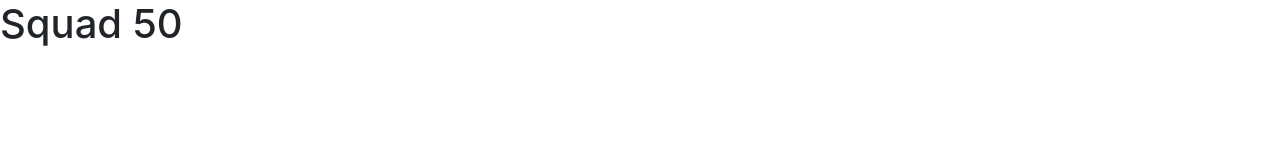
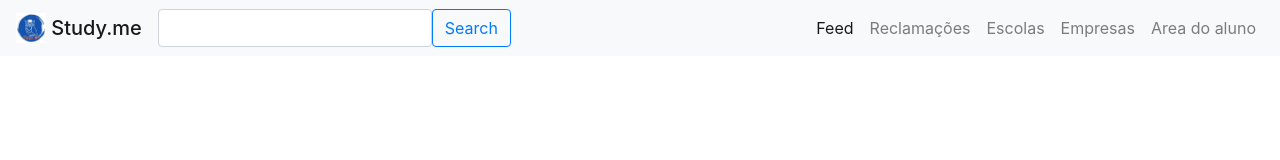
Before and after one commit to antoniobarbozamv/entrega-modulo2-squad50, a plain HTML site: page feed.html in a window 1280 px wide. Drawn offline with nearby package versions, Linux system fonts and the light colour scheme.

Commit message:
add navbar

```diff
--- a/feed.html
+++ b/feed.html
@@ -7,7 +7,81 @@
     <title>Feed</title>
   </head>
   <body>
-    <h1>Squad 50</h1>
+
+    <header>
+      <nav class="navbar fixed-top navbar-expand-sm navbar-light bg-light">
+
+        <a
+        href="#"
+        class="navbar-brand mb-0 h1">
+          <img
+          class="d-inline-block align-top"
+          src="/img/iconstudyme.jpeg"
+          width="30" height="30"/>
+          Study.me
+        </a>
+
+        <form class="d-flex">
+          <input type="text" class="form-control me-2">
+          <button
+          type="submit"
+          class="btn btn-outline-primary">
+            Search
+          </button>
+        </form>
+
+        <button
+        type="button"
+        data-bs-toggle="collapse"
+        data-bs-target="#navbarNav"
+        class="navbar-toggler"
+        aria-controls="navbarNav"
+        aria-expanded="false"
+        aria-label="Toggle navigation">
+          <span class="navbar-toggler-icon"></span>
+        </button>
+
+        <div
+          class="collapse navbar-collapse d-md-flex flex-row-reverse bd-highlight"
+          id="navbarNav">
+
+          <ul class="navbar-nav">
+            <li class="nav-item">
+              <a href="#" class="nav-link active"
+              aria-current="page">
+                Feed
+              </a>
+            </li>
+            <li class="nav-item">
+              <a href="#" class="nav-link">
+                Reclamações
+              </a>
+            </li>
+            <li class="nav-item">
+              <a href="#" class="nav-link">
+                Escolas
+              </a>
+            </li>
+            <li class="nav-item">
+              <a href="#" class="nav-link">
+                Empresas
+              </a>
+            </li>
+            <li class="nav-item">
+              <a href="#" class="nav-link">
+                Area do aluno
+              </a>
+            </li>
+          </ul>
+
+        </div>
+      </nav>
+    </header>
+
+    <main>
+
+    </main>
+
 
     <script src="https://code.jquery.com/jquery-3.3.1.slim.min.js" integrity="sha384-q8i/X+965DzO0rT7abK41JStQIAqVgRVzpbzo5smXKp4YfRvH+8abtTE1Pi6jizo" crossorigin="anonymous"></script>
     <script src="https://cdn.jsdelivr.net/npm/popper.js@1.14.3/dist/umd/popper.min.js" integrity="sha384-ZMP7rVo3mIykV+2+9J3UJ46jBk0WLaUAdn689aCwoqbBJiSnjAK/l8WvCWPIPm49" crossorigin="anonymous"></script>
```
Also changed, not shown: img/iconstudyme.jpeg (added).
